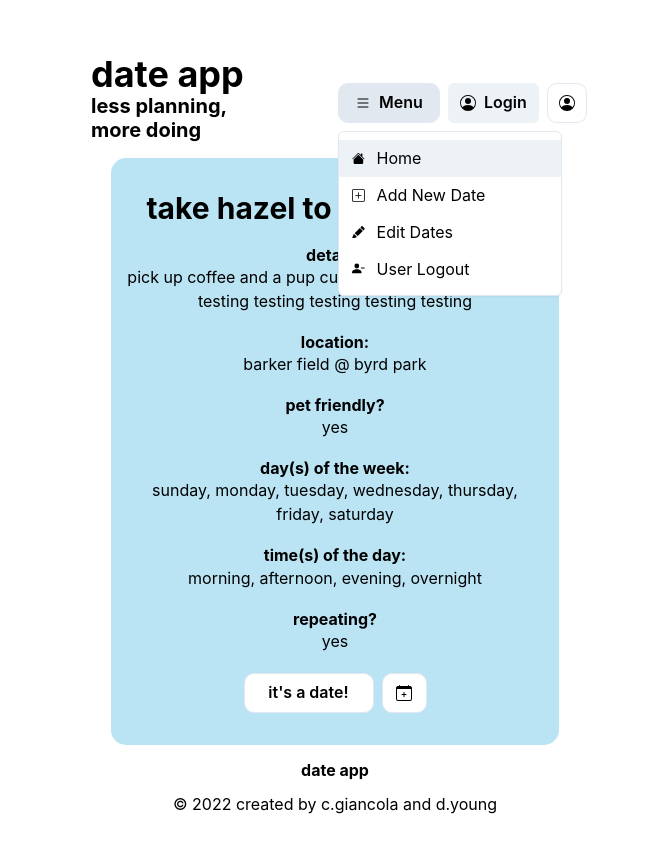
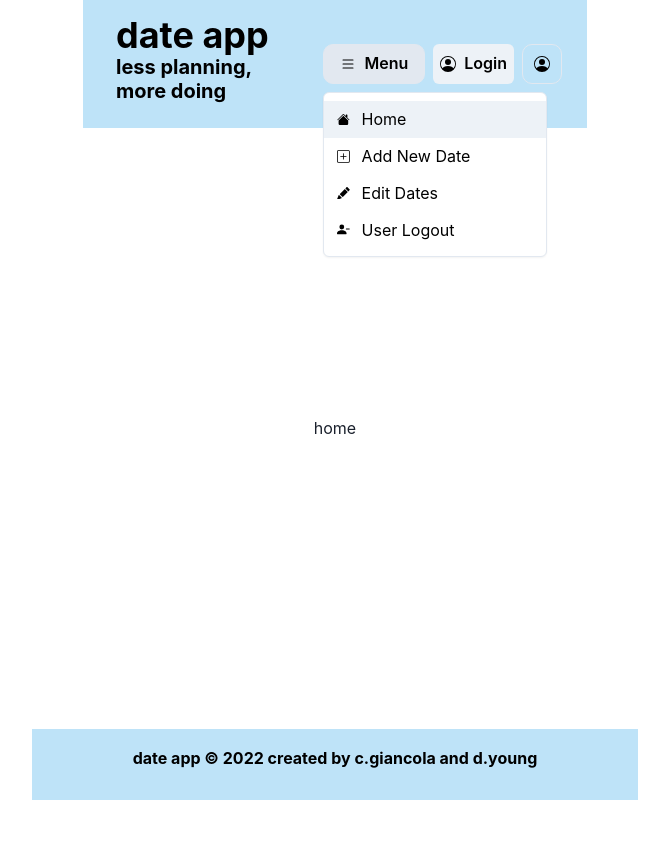
Before and after one commit to christinagiancola/date-app, a React app: page / in a window 1280 px wide. Both pictures are taken after a click on the button "Menu". Shown: the top 852 px of the page, without its empty margins (305-974 px from the left). After the commit the page ends 800 px from the top, so only its background shows below. Built offline with nearby package versions, Linux system fonts and the light colour scheme.

Commit message:
WIP set up conditional rendering in <Body> based on user interaction in <Header>

```diff
--- a/src/App.js
+++ b/src/App.js
@@ -6,16 +6,16 @@ import Footer from './components/Footer';
 // import theme from './theme';
 
 const App = () => {
-	const [showDateCard, setShowDateCard] = useState(true);
+	const [showLogin, setShowLogin] = useState(false);
 	const [isLoggedIn, setIsLoggedIn] = useState(false);
-	const [showLogin, setShowLogin] = useState(false);
+
 	return (
 		<Container maxW='90%'>
 			<Stack h='calc(100vh)' w='100%' align='center'>
 				<Header setShowLogin={setShowLogin} />
 				<Spacer />
 				<div>
-					<Body showDateCard={showDateCard} showLogin={showLogin} />
+					<Body showLogin={showLogin} />
 				</div>
 				<Spacer />
 				<Footer />
--- a/src/components/Body.js
+++ b/src/components/Body.js
@@ -1,17 +1,28 @@
 import React, { useState } from 'react';
 import DateCard from './DateCard';
+import DateForm from './DateForm';
 import LoginModal from './LoginModal';
+import DateLibrary from './DateLibrary';
 import { Flex } from '@chakra-ui/react';
 
-const Body = ({ showDateCard, showLogin }) => {
-	let display;
+const Body = ({ showLogin }) => {
+	const [lastClicked, setLastClicked] = useState('');
+	let display = 'home';
 
-	if (showDateCard) {
+	if (lastClicked === 'home') {
 		display = <DateCard />;
 	}
 
-	if (showLogin) {
+	if (lastClicked === 'login') {
 		display = <LoginModal />;
+	}
+
+	if (lastClicked === 'new-date') {
+		display = <DateForm />;
+	}
+
+	if (lastClicked === 'date-library') {
+		display = <DateLibrary />;
 	}
 
 	return (
--- /dev/null
+++ b/src/components/DateForm.js
@@ -0,0 +1,7 @@
+import React from 'react';
+
+const DateForm = () => {
+	return <div>DATE FORM</div>;
+};
+
+export default DateForm;
--- /dev/null
+++ b/src/components/DateLibrary.js
@@ -0,0 +1,16 @@
+import React from 'react';
+
+const DateLibrary = () => {
+	return (
+		<div>
+			<div>DATE</div>
+			<div>DATE</div>
+			<div>DATE</div>
+			<div>DATE</div>
+			<div>DATE</div>
+			<div>DATE</div>
+		</div>
+	);
+};
+
+export default DateLibrary;
--- a/src/components/Footer.js
+++ b/src/components/Footer.js
@@ -3,14 +3,13 @@ import { Container, Flex, Heading } from '@chakra-ui/react';
 
 const Footer = () => {
 	return (
-		<Container id='footerContainer' w='100%'>
-			<Flex direction='column' align='center' mb='10'>
+		<Container id='footerContainer' w='100%' bg='blue.100'>
+			<Flex direction='column' align='center' my='5'>
 				<Heading as='h3' size='sm' className='text' align='center' mb='3'>
-					<div>date app</div>
+					<p fontSize='sm' color='subtle' className='text'>
+						date app &copy; {new Date().getFullYear()} created by c.giancola and d.young
+					</p>
 				</Heading>
-				<p fontSize='sm' color='subtle' className='text'>
-					&copy; {new Date().getFullYear()} created by c.giancola and d.young
-				</p>
 			</Flex>
 		</Container>
 	);
--- a/src/components/Header.js
+++ b/src/components/Header.js
@@ -3,9 +3,9 @@ import NavMenu from './NavMenu';
 import { Spacer, HStack, VStack, Box, Heading, Button, Show, IconButton } from '@chakra-ui/react';
 import { BsPersonCircle } from 'react-icons/bs';
 
-const Header = ({ setShowLogin }) => {
+const Header = ({ setShowLogin, setShowDateCard, setShowNewDateForm, setShowDateLibrary, setShowHome }) => {
 	return (
-		<Box w={{ base: '100%', md: '70%', lg: '60%', xl: '45%' }} mt='16'>
+		<Box w={{ base: '100%', md: '70%', lg: '60%', xl: '45%' }} p='25px' bg='blue.100'>
 			<HStack id='headerContainer' justify='space-between' textTransform='lowercase' className='text'>
 				<VStack align='flex-start' px='2'>
 					<Heading as='h1' lineHeight='60%'>
@@ -25,8 +25,15 @@ const Header = ({ setShowLogin }) => {
 					</Heading>
 				</VStack>
 				<Spacer />
-				<NavMenu setShowLogin={setShowLogin} />
-				<Button leftIcon={<BsPersonCircle />}>Login</Button>
+				<NavMenu
+					setShowDateCard={setShowDateCard}
+					setShowNewDateForm={setShowNewDateForm}
+					setShowDateLibrary={setShowDateLibrary}
+					setShowHome={setShowHome}
+				/>
+				<Button leftIcon={<BsPersonCircle />} onClick={() => setShowLogin(true)}>
+					Login
+				</Button>
 				<IconButton
 					variant='outline'
 					aria-label='User Login and Logout'
--- a/src/components/NavMenu.js
+++ b/src/components/NavMenu.js
@@ -9,7 +9,7 @@ import {
 	BsPersonDashFill,
 } from 'react-icons/bs';
 
-const NavMenu = ({ setShowLogin }) => {
+const NavMenu = () => {
 	return (
 		<HStack as='nav' className='text'>
 			<Menu>
@@ -17,9 +17,25 @@ const NavMenu = ({ setShowLogin }) => {
 					Menu
 				</MenuButton>
 				<MenuList>
-					<MenuItem icon={<BsFillHouseFill />}>Home</MenuItem>
-					<MenuItem icon={<BsPlusSquare />}>Add New Date</MenuItem>
-					<MenuItem icon={<BsFillPencilFill />}>Edit Dates</MenuItem>
+					<MenuItem icon={<BsFillHouseFill />} onClick={() => setShowHome(true)}>
+						Home
+					</MenuItem>
+					<MenuItem
+						icon={<BsPlusSquare />}
+						onClick={() => {
+							setShowNewDateForm(true);
+						}}
+					>
+						Add New Date
+					</MenuItem>
+					<MenuItem
+						icon={<BsFillPencilFill />}
+						onClick={() => {
+							setShowDateLibrary(true);
+						}}
+					>
+						Edit Dates
+					</MenuItem>
 					<MenuItem icon={<BsPersonDashFill />}>User Logout</MenuItem>
 				</MenuList>
 			</Menu>
```
